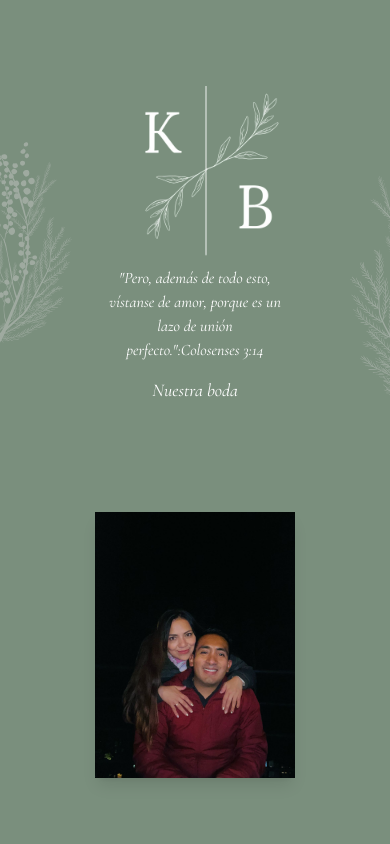
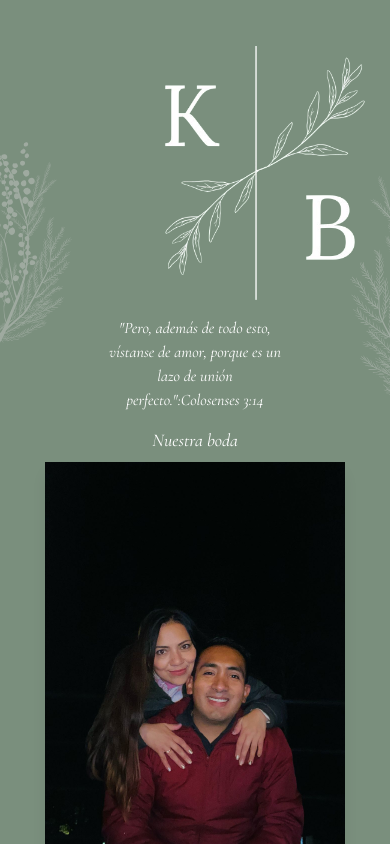
Before and after one commit to ByDeigo/BodaKarenBernardo, a React (Vite) app in the folder KB-Boda/: page / in a window 390 px wide. Shown: the top 844 px of the page. Built offline with nearby package versions, Linux system fonts and the light colour scheme; a web font is replaced by a local one.

Commit message:
Cambios variados

```diff
--- a/KB-Boda/src/App.jsx
+++ b/KB-Boda/src/App.jsx
@@ -15,7 +15,7 @@ function App() {
         <div className="w-1/2 max-w-[300px] h-full box-border ">
           <img
             src="/images/Logo_de_Moda_con_Iniciales_Caligráfico_Elegante_Rosa_y_Negro_1_-removebg-preview.png"
-            className="object-cover rounded-md min-w-[200px]"
+            className="object-cover rounded-md min-w-[300px]"
           />
           <p className="text-base sm:text-lg md:text-xl text-center mb-3.5 ">
             "Pero, además de todo esto, vístanse de amor, porque es un lazo de unión perfecto.":Colosenses 3:14
@@ -25,7 +25,7 @@ function App() {
 
         <img
           src="/images/Pareja.jpg"
-          className="w-1/2 max-w-[300px] shadow-lg min-w-[200px]"
+          className="md:w-1/2 max-w-[400px] w-[300px] shadow-lg"
         />
 
         {/* Otra imagen con 'absolute' */}
```
